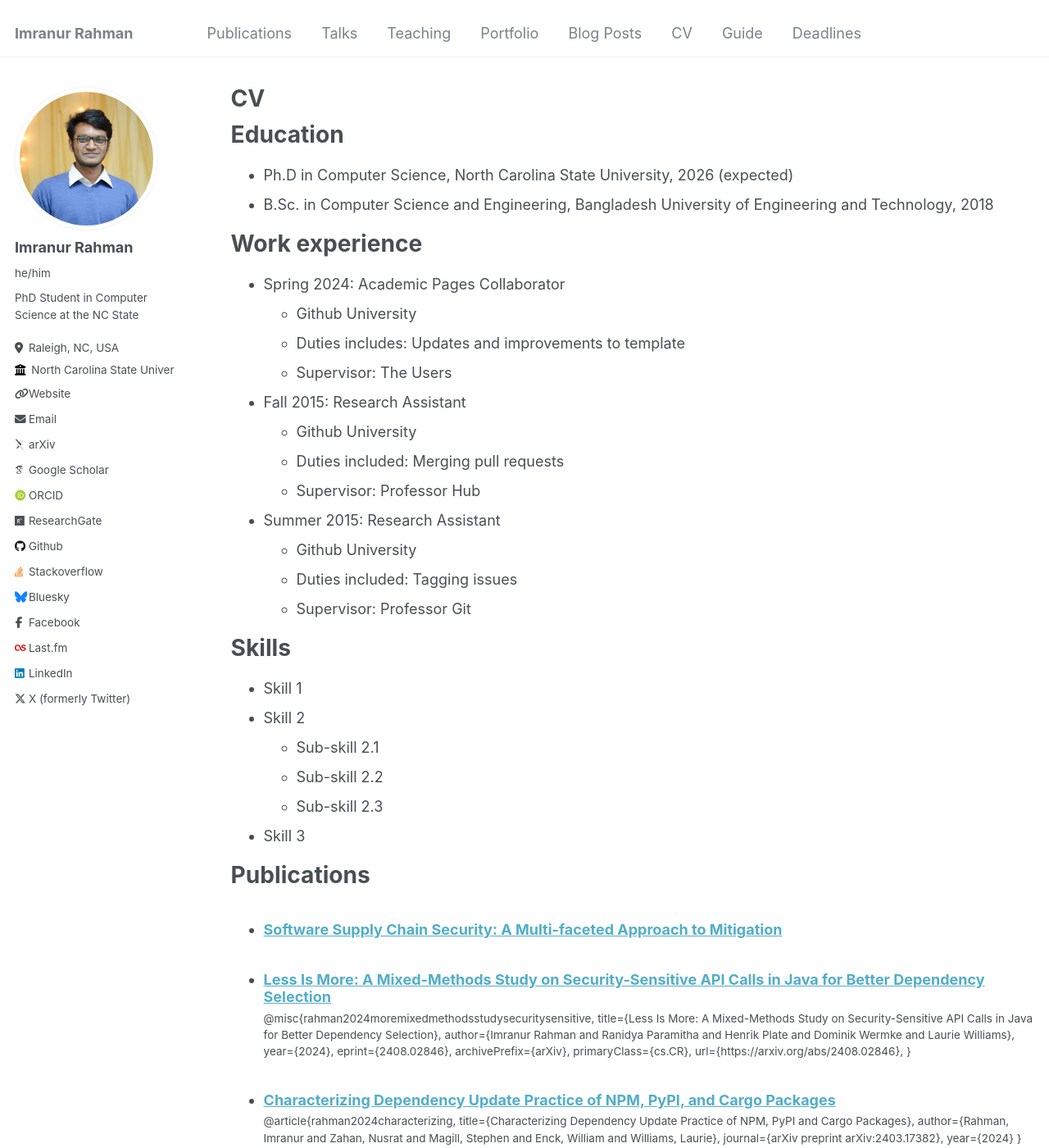
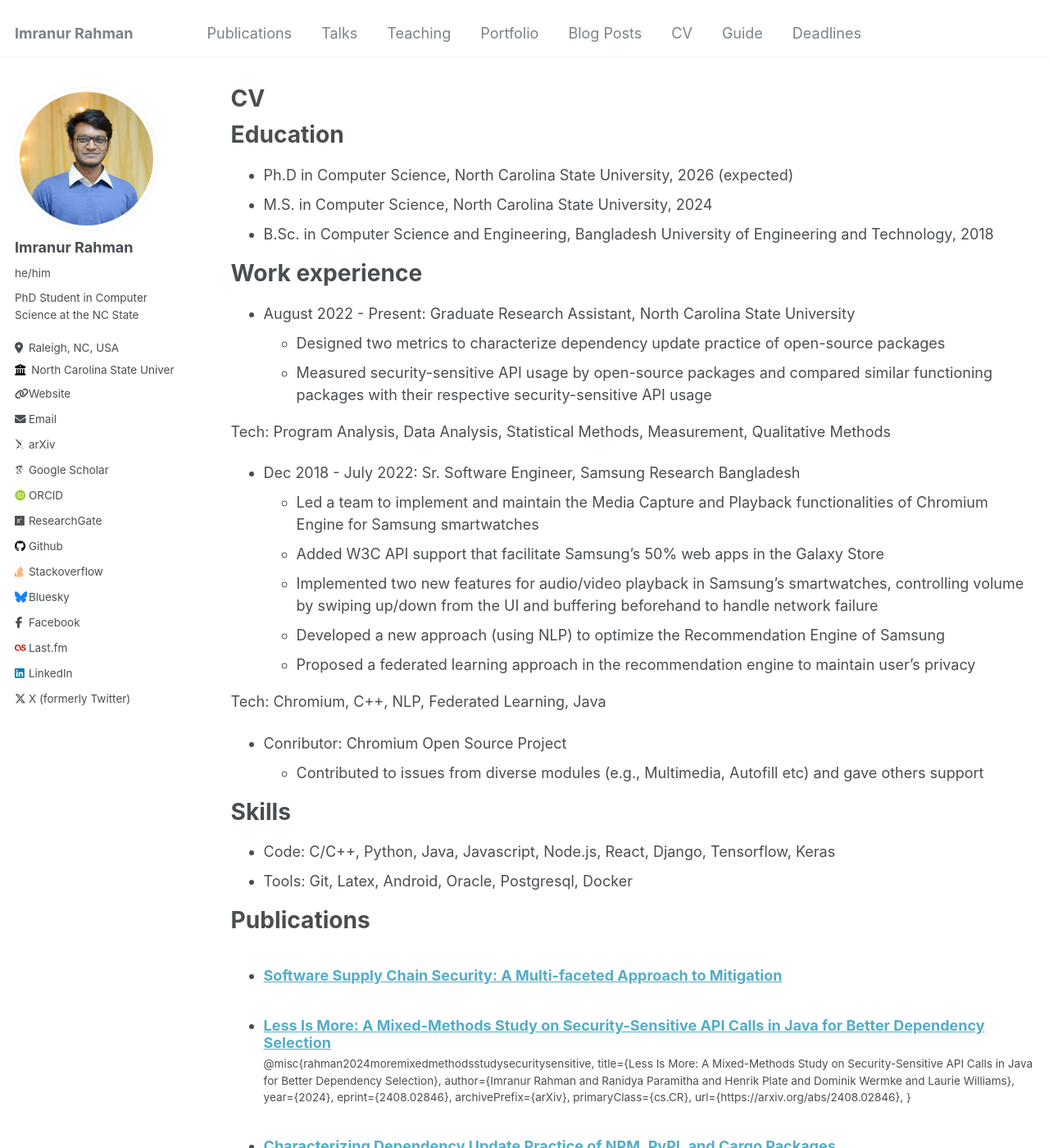
Before and after one commit to imranur-rahman/imranur-rahman.github.io, a Jekyll site: the page built from _pages/cv.md, in a window 1280 px wide and 1400 px high. Shown: the whole window at 82% size. Built offline with Jekyll 4.4.1, drawn with Linux system fonts in a browser that asks for light colours; some web fonts are replaced; some of the changed text lies outside the part shown.

Commit message:
Updated CV.

```diff
--- a/_pages/cv.md
+++ b/_pages/cv.md
@@ -12,34 +12,33 @@ redirect_from:
 Education
 ======
 * Ph.D in Computer Science, North Carolina State University, 2026 (expected)
-<!-- * M.S. in Jekyll, GitHub University, 2014 -->
+* M.S. in Computer Science, North Carolina State University, 2024
 * B.Sc. in Computer Science and Engineering, Bangladesh University of Engineering and Technology, 2018
 
 Work experience
 ======
-* Spring 2024: Academic Pages Collaborator
-  * Github University
-  * Duties includes: Updates and improvements to template
-  * Supervisor: The Users
+* August 2022 - Present: Graduate Research Assistant, North Carolina State University
+  * Designed two metrics to characterize dependency update practice of open-source packages
+  * Measured security-sensitive API usage by open-source packages and compared similar functioning packages with their respective security-sensitive API usage
 
-* Fall 2015: Research Assistant
-  * Github University
-  * Duties included: Merging pull requests
-  * Supervisor: Professor Hub
+Tech: Program Analysis, Data Analysis, Statistical Methods, Measurement, Qualitative Methods
 
-* Summer 2015: Research Assistant
-  * Github University
-  * Duties included: Tagging issues
-  * Supervisor: Professor Git
+* Dec 2018 - July 2022: Sr. Software Engineer, Samsung Research Bangladesh
+  - Led a team to implement and maintain the Media Capture and Playback functionalities of Chromium Engine for Samsung smartwatches
+  - Added W3C API support that facilitate Samsung's 50% web apps in the Galaxy Store
+  - Implemented two new features for audio/video playback in Samsung's smartwatches, controlling volume by swiping up/down from the UI and buffering beforehand to handle network failure
+  - Developed a new approach (using NLP) to optimize the Recommendation Engine of Samsung
+  - Proposed a federated learning approach in the recommendation engine to maintain user's privacy
+
+Tech: Chromium, C++, NLP, Federated Learning, Java
+
+* Conributor: Chromium Open Source Project
+  * Contributed to issues from diverse modules (e.g., Multimedia, Autofill etc) and gave others support
 
 Skills
 ======
-* Skill 1
-* Skill 2
-  * Sub-skill 2.1
-  * Sub-skill 2.2
-  * Sub-skill 2.3
-* Skill 3
+* Code: C/C++, Python, Java, Javascript, Node.js, React, Django, Tensorflow, Keras
+* Tools: Git, Latex, Android, Oracle, Postgresql, Docker
 
 Publications
 ======
@@ -61,4 +60,9 @@ Teaching
 
 Service and leadership
 ======
-* Currently signed in to 43 different slack teams
+* Artifact Evaluation Committee Member: Wisec '22, '23, CCS '23, '24, USENIX Security '22, '23, '24, PETS '23, '25, OSDI '23, USENIX ATC '23
+<!-- - Conference Reviewer -->
+* PC Member: MSR4PS '25
+* Junior PC Member: MSR '24
+* External Reviewer: ICNP '21, NDSS '22, USENIX Security '22, FSE '25
+* CTF Problem Setter: HackPack CTF '24, '25
```
